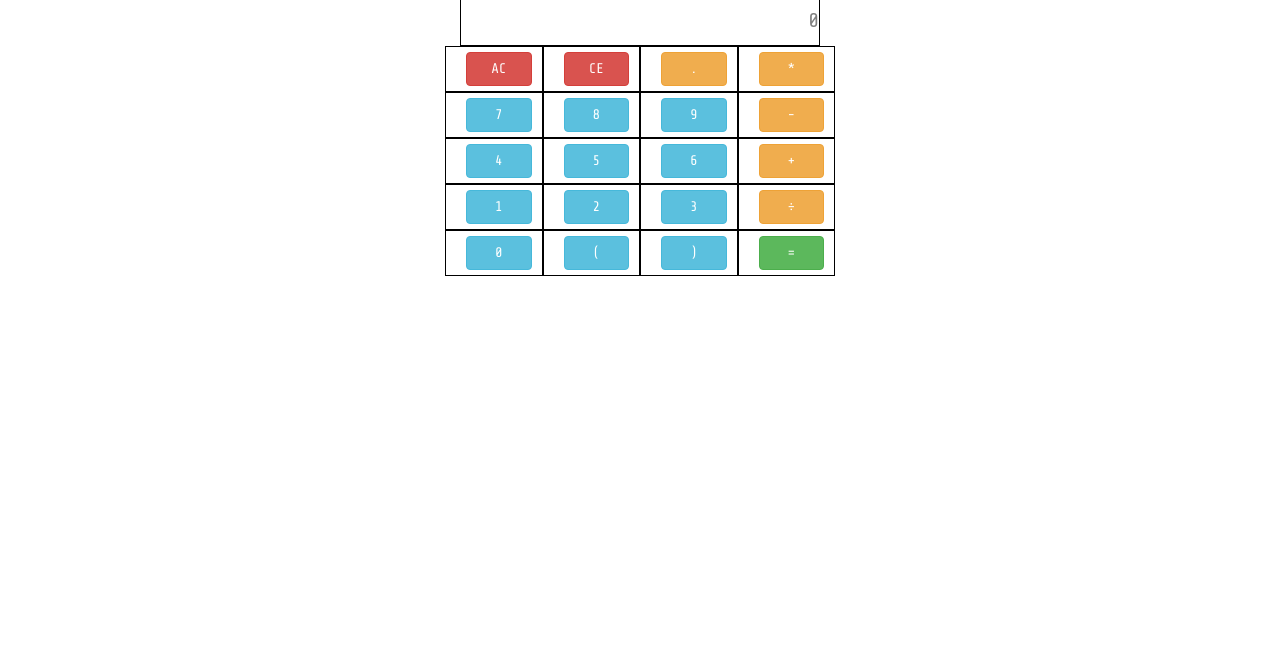
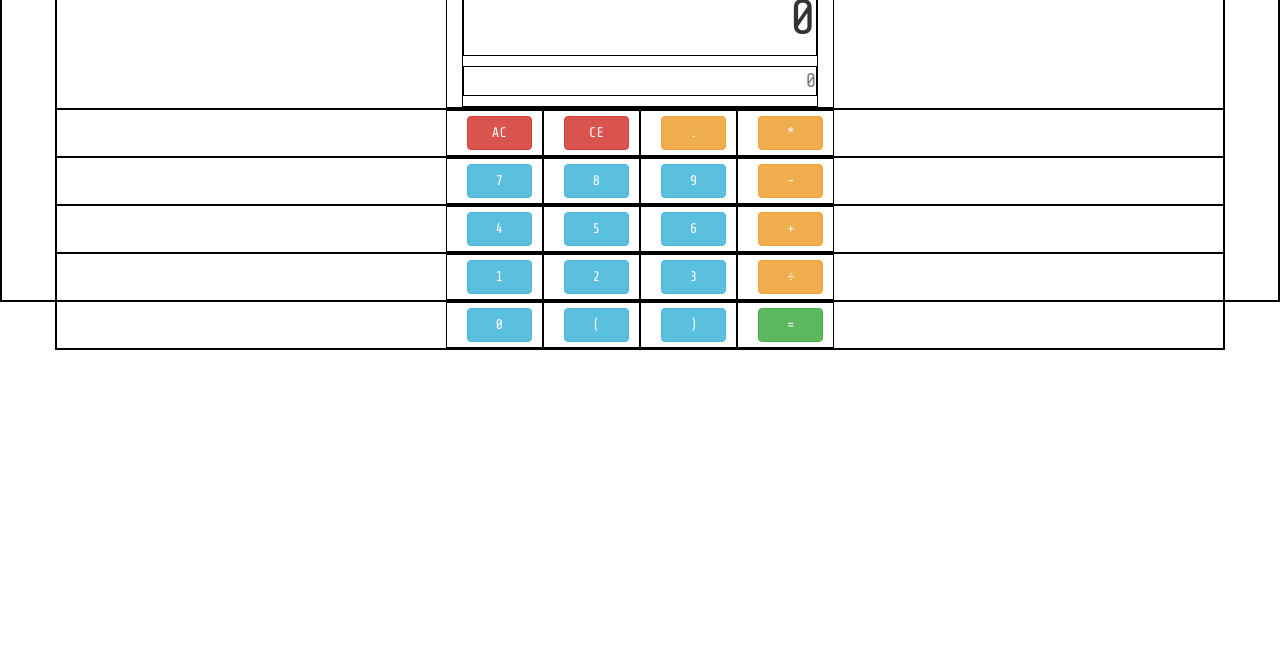
Before and after one commit to james-mead/js-calculator, a plain HTML site: page index.html in a window 1280 px wide. Shown: the part 132-800 px from the top of the page. Drawn offline with nearby package versions, Linux system fonts and the light colour scheme.

Commit message:
modified css

```diff
--- a/index.html
+++ b/index.html
@@ -27,7 +27,6 @@
 </head>
 <body>
     <div class="container">
-      <div class="calculator-wrapper">
         <div class="row">
           <div class="col-xs-4 col-xs-offset-4 col-md-4">
             <div id="display">
@@ -107,7 +106,6 @@
             <button type="submit" class="btn calculate btn-success" value="=">=</button>
           </div>
         </div>
-      </div>
 
       <!-- end container div -->
     </div>
--- a/main.css
+++ b/main.css
@@ -1,16 +1,19 @@
 * {
-  /*border: 1px solid black;*/
+  border: 1px solid black;
   font-family: 'Share Tech Mono', monospace;
+}
+
+.container {
+  position: relative;
+  top: 5rem;
 }
 
 .btn {
   width: 100%;
+  text-align: center;
   margin: 5px;
 }
 
-.col-xs-1 {
-  border: 1px solid black;
-}
 
 #display {
   border: 1px solid black;
```
